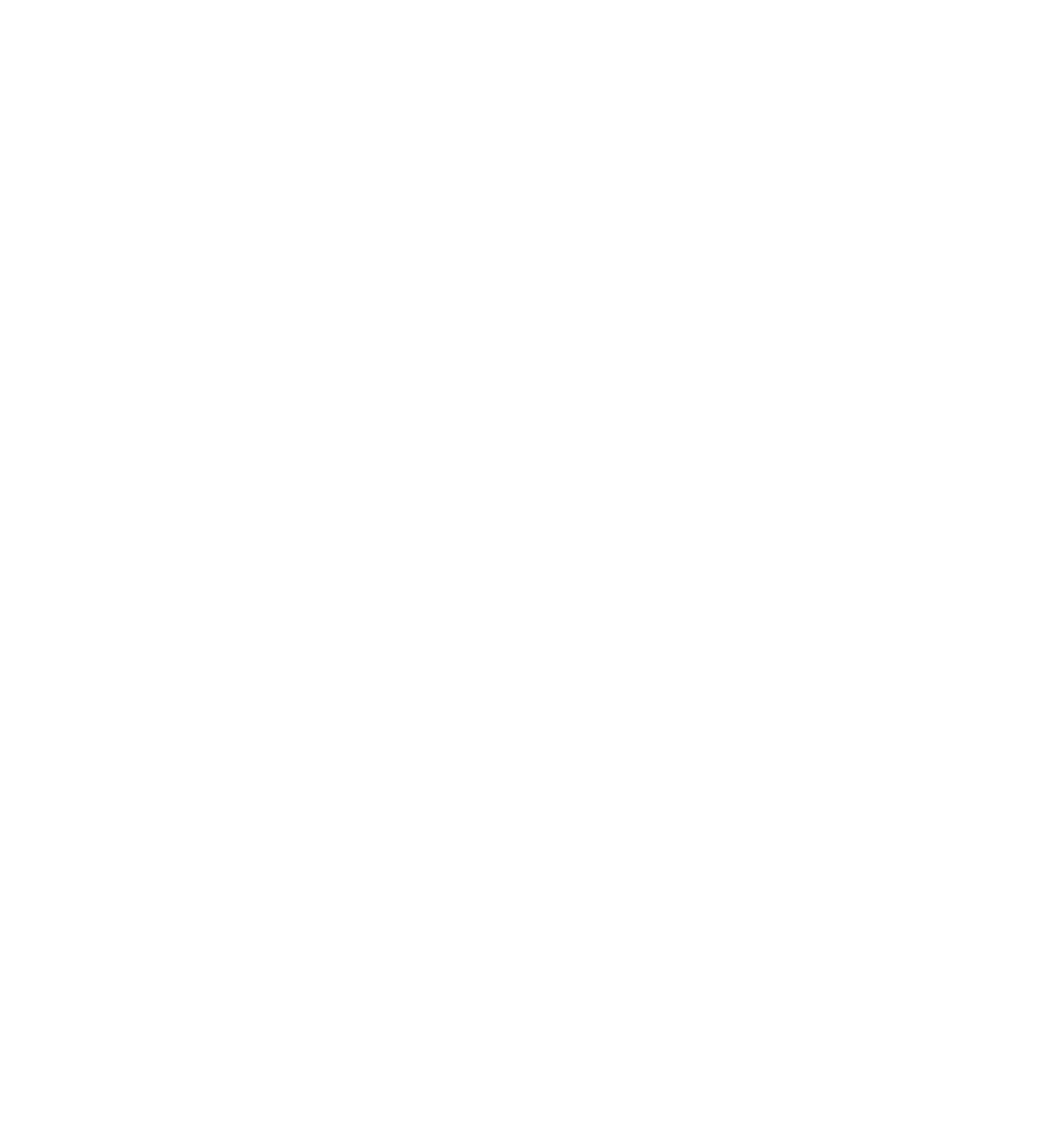
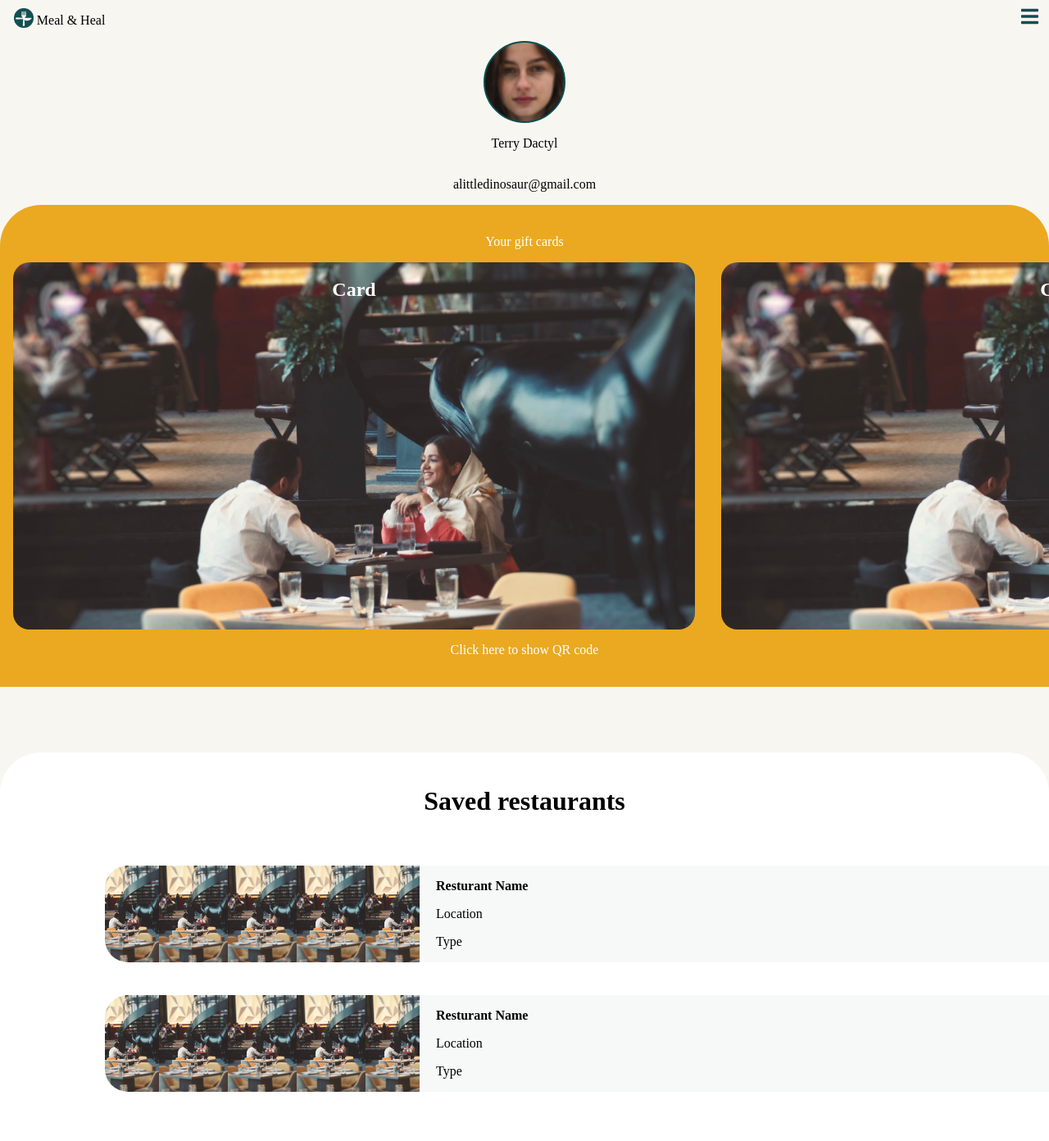
Before and after one commit to Rasmusgit/Team-Coronasaurus-rex-Hack-the-Crisis, a plain HTML site: page site/profile-page.html in a window 1280 px wide. Shown: the whole page at 82% size. Before the commit the page ends 800 px from the top, so only its background shows below. Drawn offline with Linux system fonts and the light colour scheme; a web font is replaced by a local one.

Commit message:
profile page iteration 1

```diff
--- a/site/profile-page.html
+++ b/site/profile-page.html
@@ -0,0 +1,73 @@
+<!DOCTYPE html>
+<html>
+<title>Hack The Crisis</title>
+<meta name="viewport" content="width=device-width, initial-scale=1">
+<link rel="stylesheet" href="https://use.typekit.net/ark2cuj.css">
+<link rel="stylesheet" href="./styles/main.css">
+
+<body class="profile-page">
+    <div class="container">
+        <div class="header">
+            <div class="avatar"></div>
+            <p>Meal & Heal</p>
+            <a href="#" class="menu">
+                <i class="fa fa-bars"></i>
+            </a>
+        </div>
+        <div class="content">
+
+            <div class="profile-header">
+                <div class="profile-header-avatar"></div>
+                <p class="profile-header-name">Terry Dactyl</p>
+                <p class="profile-header-email">alittledinosaur@gmail.com</p>
+            </div>
+            <div class="profile-giftcardsContainer">
+                <p class="profile-giftcardsContainer-title">Your gift cards</p>
+                <div class="profile-giftcardsContainer-scrolling-wrapper">
+                    <div class="card">
+                        <h2>Card</h2>
+                    </div>
+                    <div class="card">
+                        <h2>Card</h2>
+                    </div>
+                    <div class="card">
+                        <h2>Card</h2>
+                    </div>
+                </div>
+                <p class="profile-giftcardsContainer-actionInfo">Click here to show QR code</p>
+            </div>
+
+            <div class="search-area">
+                <h1>Saved restaurants</h1>
+
+                <div class="search-results">
+                    <div class="search-result-item" onclick="location.href='resturant-page.html';">
+                        <div class="search-result-item-img"></div>
+                        <div class="search-result-item-info">
+                            <p class="title">Resturant Name</p>
+                            <p class="location">Location</p>
+                            <p class="type">Type</p>
+                        </div>
+                    </div>
+                    <div class="search-result-item" onclick="location.href='resturant-page.html';">
+                        <div class="search-result-item-img"></div>
+                        <div class="search-result-item-info">
+                            <p class="title">Resturant Name</p>
+                            <p class="location">Location</p>
+                            <p class="type">Type</p>
+                        </div>
+                    </div>
+
+                    <!-- <a class="search-showMoreButton">SUBMIT RESTURANT</a>
+                    <a class="search-showMoreButton">Back to b-rowse</a> -->
+
+                </div>
+
+            </div>
+
+        </div>
+        <script src="./scripts/main.js"></script>
+        <script src="https://cdnjs.cloudflare.com/ajax/libs/font-awesome/5.13.0/js/all.min.js"></script>
+</body>
+
+</html>
--- a/site/styles/main.css
+++ b/site/styles/main.css
@@ -1,5 +1,4 @@
-
-body{
+body {
     padding: 0;
     margin: 0;
     background-color: #F8F6F1;
@@ -9,16 +8,16 @@ body{
     min-height: 100vh;
 }
 
-body.login-page{
-    background-image:linear-gradient(to bottom, rgba(128,128,128,1), rgba(128,128,128,0)), url("../res/images/login-bg.png");
+body.login-page {
+    background-image: linear-gradient(to bottom, rgba(128, 128, 128, 1), rgba(128, 128, 128, 0)), url("../res/images/login-bg.png");
     background-repeat: no-repeat;
     background-size: cover;
 }
 
-.header{
+.header {
     background-color: #F8F6F1;
-    position:fixed;
-    top:0;
+    position: fixed;
+    top: 0;
     left: 0;
     display: flex;
     flex-direction: row;
@@ -28,30 +27,33 @@ body.login-page{
     z-index: 999999999;
     align-content: center;
     justify-self: start;
-
 }
 
-.header p{
+.header p {
     font-size: 1em;
     padding-top: 0;
 }
 
-.resturant-page .header, -login-page .header{
+.resturant-page .header,
+.login-page .header {
     background-color: rgba(0, 0, 0, 0);
     box-shadow: none;
     color: #ffffff;
 }
 
+.profile-page .header {
+    background-color: rgba(0, 0, 0, 0);
+    box-shadow: none;
+}
 
-
-.footer{
+.footer {
     /* margin-top: 10vh; */
     background-color: #ffffff;
     width: 100vw;
     height: 30vh;
 }
 
-.avatar{
+.avatar {
     width: 4vh;
     height: 4vh;
     margin-left: 1vw;
@@ -65,41 +67,39 @@ body.login-page{
     /* border: 2.5px solid #074F51; */
 }
 
-.menu{
+.menu {
     position: absolute;
     right: 0;
-    top:0;
+    top: 0;
     width: 6vh;
     height: 6vh;
     color: #074F51;
     text-decoration: none;
     font-size: 3vh;
     text-align: center;
-
 }
 
-.resturant-page .menu{
+.resturant-page .menu {
     color: #fff;
 }
 
-.menu svg{
-    position:relative;
+.menu svg {
+    position: relative;
     top: calc(50% - 2vh);
 }
 
-.content{
+.content {
     margin-top: 6vh;
     position: relative;
     width: 100%;
     z-index: 0;
 }
 
-.resturant-page .content{
+.resturant-page .content {
     margin-top: 0;
 }
 
-
-.landing-img{
+.landing-img {
     position: relative;
     width: 100%;
     height: 60vh;
@@ -111,15 +111,15 @@ body.login-page{
     z-index: 0;
 }
 
-.resturant-page .landing-img{
+.resturant-page .landing-img {
     background-image: url("../res/images/food-img.jpg");
     opacity: 1;
-    border-bottom-right-radius:120px;
+    border-bottom-right-radius: 120px;
     height: 50vh;
     background-repeat: no-repeat;
 }
 
-.landing-text{
+.landing-text {
     position: absolute;
     top: 20vh;
     left: 0;
@@ -132,16 +132,17 @@ body.login-page{
     z-index: 0;
 }
 
-.instructions{
+.instructions {
     margin-top: 10vh;
     width: 100%;
 }
 
-.instructions h1{
+.instructions h1 {
     text-align: center;
     color: #074F51;
 }
-.instructions-list{
+
+.instructions-list {
     width: 80%;
     margin-left: auto;
     margin-right: auto;
@@ -149,61 +150,63 @@ body.login-page{
     flex-direction: column;
 }
 
-.instructions-list-item{
+.instructions-list-item {
     width: 100%;
     display: grid;
     grid-template-columns: 1fr 3fr;
     column-gap: 4vw;
 }
 
-.title{
+.title {
     font-weight: bold;
 }
 
-
-.step{
+.step {
     background-position: center;
     background-repeat: no-repeat;
     background-size: cover;
 }
 
-.step1{
+.step1 {
     background-image: url("../res/images/step1.png");
 }
 
-.step2{
+.step2 {
     background-image: url("../res/images/step2.png");
 }
 
-.step3{
+.step3 {
     background-image: url("../res/images/step3.png");
 }
 
-textarea:focus, input:focus, select:focus{
+textarea:focus,
+input:focus,
+select:focus {
     outline: none;
 }
 
-.search-area{
+.search-area {
     margin-top: 10vh;
     background-color: #ffffff;
     width: 100%;
     padding-top: 20px;
     padding-bottom: 20px;
     height: auto;
-    border-top-left-radius:50px;
-    border-top-right-radius:50px;
+    border-top-left-radius: 50px;
+    border-top-right-radius: 50px;
     text-align: center;
 }
 
-.search-area-content{
+.search-area-content {
     width: 80%;
     margin-left: auto;
     margin-right: auto;
-
-
 }
 
-.search-area-content input:first-child, input[type=email], input[type=text],input[type=password] {
+.search-area-content input:first-child,
+input[type=email],
+input[type=text],
+input[type=password] {
     width: 100%;
     color: #074F51;
     height: 35px;
@@ -213,8 +216,7 @@ textarea:focus, input:focus, select:focus{
     text-indent: 20px;
 }
 
-
-.search-results{
+.search-results {
     margin-top: 5vh;
     margin-bottom: 5vh;
     width: 100%;
@@ -223,79 +225,78 @@ textarea:focus, input:focus, select:focus{
     row-gap: 20px;
 }
 
-.search-result-item{
+.search-result-item {
     margin-top: 20px;
     display: grid;
     grid-template-columns: 1fr 2fr;
-    background-color: rgba(7,79,81, 0.03);
+    background-color: rgba(7, 79, 81, 0.03);
     margin-left: 10%;
-    width:90%;
-    border-top-left-radius:28px;
-    border-bottom-left-radius:28px;
+    width: 90%;
+    border-top-left-radius: 28px;
+    border-bottom-left-radius: 28px;
     overflow: hidden;
     text-align: left;
 }
 
-.search-result-item-img{
+.search-result-item-img {
     background-image: url("../res/images/resturant.jpg");
     background-position: center;
     background-size: contain;
 }
 
-.search-result-item-info{
+.search-result-item-info {
     padding-left: 20px;
 }
 
-.search-showMoreButton{
-    display:inline-block;
-    padding:0.4em 1.2em;
-    margin:0 0.3em 0.3em 0;
-    border-radius:2em;
+.search-showMoreButton {
+    display: inline-block;
+    padding: 0.4em 1.2em;
+    margin: 0 0.3em 0.3em 0;
+    border-radius: 2em;
     box-sizing: border-box;
-    text-decoration:none;
-    color:#FFFFFF;
-    background-color:#EBA921;
-    text-align:center;
+    text-decoration: none;
+    color: #FFFFFF;
+    background-color: #EBA921;
+    text-align: center;
     transition: all 0.2s;
 }
 
-.resturant-details-container-buybox-buyGiftCardButton{
-    display:inline-block;
-    padding:0.6em 1.2em;
-    border-radius:2em;
+.resturant-details-container-buybox-buyGiftCardButton {
+    display: inline-block;
+    padding: 0.6em 1.2em;
+    border-radius: 2em;
     box-sizing: border-box;
-    text-decoration:none;
-    color:#FFFFFF;
-    background-color:#E96852;
-    text-align:center;
+    text-decoration: none;
+    color: #FFFFFF;
+    background-color: #E96852;
+    text-align: center;
     transition: all 0.2s;
     font-size: 1.4em;
     position: absolute;
-    bottom:-1em;
+    bottom: -1em;
     left: 2em;
     right: 2em;
 }
 
-
-.login-container-submitButton{
-    display:inline-block;
-    padding:0.6em 1.2em;
-    border-radius:2em;
+.login-container-submitButton {
+    display: inline-block;
+    padding: 0.6em 1.2em;
+    border-radius: 2em;
     box-sizing: border-box;
-    text-decoration:none;
-    color:#FFFFFF;
-    background-color:#FBBD9E;
-    text-align:center;
+    text-decoration: none;
+    color: #FFFFFF;
+    background-color: #FBBD9E;
+    text-align: center;
     transition: all 0.2s;
     font-size: 1.4em;
     position: absolute;
-    bottom:-1em;
+    bottom: -1em;
     left: 2em;
     right: 2em;
     border: none;
 }
 
-.resturant-details-container{
+.resturant-details-container {
     width: 80%;
     margin-left: auto;
     margin-right: auto;
@@ -303,25 +304,26 @@ textarea:focus, input:focus, select:focus{
     flex-direction: column;
 }
 
-.resturant-details-container-info{
+.resturant-details-container-info {
     padding-bottom: 1em;
 }
 
-.resturant-details-container-info-title{
+.resturant-details-container-info-title {
     font-size: 1.8em;
     margin-top: 0.6em;
     margin-bottom: 0.2em;
 }
 
-.resturant-details-container-info-location{
+.resturant-details-container-info-location {
     display: inline;
 }
 
-.resturant-details-container-info-type{
+.resturant-details-container-info-type {
     display: inline;
 }
 
-.resturant-details-container-buybox, .login-container{
+.resturant-details-container-buybox,
+.login-container {
     width: calc(80% - 2em);
     padding: 1em;
     padding-bottom: 3em;
@@ -329,12 +331,12 @@ textarea:focus, input:focus, select:focus{
     margin-right: auto;
     display: flex;
     flex-direction: column;
-    background-color: rgba(7,79,81, 0.08);
-    border-radius:25px;
+    background-color: rgba(7, 79, 81, 0.08);
+    border-radius: 25px;
     position: relative;
 }
 
-.login-container{
+.login-container {
     position: absolute;
     top: 15vh;
     left: 0;
@@ -342,7 +344,7 @@ textarea:focus, input:focus, select:focus{
     background-color: #F8F6F1;
 }
 
-.resturant-details-container-buybox-pricecontrol{
+.resturant-details-container-buybox-pricecontrol {
     display: flex;
     flex-direction: row;
     justify-content: space-between;
@@ -351,10 +353,9 @@ textarea:focus, input:focus, select:focus{
     background-color: #ffffff;
     height: 32px;
     padding: 4px;
-
 }
 
-.resturant-details-container-buybox-pricecontrol a{
+.resturant-details-container-buybox-pricecontrol a {
     background: #074F51;
     text-align: center;
     width: 32px;
@@ -365,13 +366,13 @@ textarea:focus, input:focus, select:focus{
     vertical-align: middle;
     color: white;
     text-decoration: none
-
 }
 
 .resturant-details-container-buybox-pricecontrol a span {
     display: inline-block;
     vertical-align: middle;
 }
+
 .resturant-details-container-buybox-pricecontrol a:after {
     content: '';
     display: inline-block;
@@ -379,7 +380,7 @@ textarea:focus, input:focus, select:focus{
     height: 100%;
 }
 
-.donation-selector{
+.donation-selector {
     width: 100%;
     background-color: #ffffff;
     color: #074F51;
@@ -391,101 +392,60 @@ textarea:focus, input:focus, select:focus{
     margin-top: 1em;
 }
 
-.login-container form input{
+.login-container form input {
     margin-top: 1em;
 }
 
-
-
-
-.switch {
-    position: relative;
-    height: 26px;
+.profile-header {
     width: 100%;
-    margin: 20px auto;
-    background: #ffffff;
-    border-radius: 2em;
     display: flex;
-    flex-direction: row;
+    flex-direction: column;
+    text-align: center;
 }
 
-  .switch-label {
-    position: relative;
-    z-index: 2;
-    float: left;
-    line-height: 26px;
-    font-size: 11px;
-    color: rgba(255, 255, 255, 0.35);
-    text-align: center;
-    text-shadow: 0 1px 1px rgba(0, 0, 0, 0.45);
-    cursor: pointer;
-  }
-  .switch-label:active {
-    font-weight: bold;
+.profile-header-avatar {
+    width: 12vh;
+    height: 12vh;
+    margin-left: auto;
+    margin-right: auto;
+    margin-top: 0.2vh;
+    box-sizing: content-box;
+    background-position: center;
+    background-repeat: no-repeat;
+    background-size: cover;
+    border-radius: 50%;
+    display: inline-block;
+    border: 2.5px solid #074F51;
+    background-image: url("../res/images/person.jpg");
 }
 
-  .switch-label-off {
-    padding-left: 2px;
+.profile-giftcardsContainer {
+    width: 100%;
+    background-color: #EBA921;
+    padding-top: 20px;
+    padding-bottom: 20px;
+    height: auto;
+    border-top-left-radius: 50px;
+    border-top-right-radius: 50px;
+    text-align: center;
+    color: #ffffff;
 }
 
-  .switch-label-on {
-    padding-right: 2px;
+.profile-giftcardsContainer-scrolling-wrapper {
+    display: flex;
+    flex-wrap: nowrap;
+    overflow-x: auto;
+    -webkit-overflow-scrolling: touch;
 }
 
-
-  .switch-input {
-    display: none;
+.card {
+    width: 65vw;
+    height: 35vw;
+    margin-left: 1em;
+    margin-right: 1em;
+    flex: 0 0 auto;
+    background-image: url("../res/images/resturant.jpg");
+    background-position: center;
+    background-size: cover;
+    border-radius: 20px;
 }
-  .switch-input:checked + .switch-label {
-    font-weight: bold;
-    color: rgba(0, 0, 0, 0.65);
-    text-shadow: 0 1px rgba(255, 255, 255, 0.25);
-    -webkit-transition: 0.15s ease-out;
-    -moz-transition: 0.15s ease-out;
-    -ms-transition: 0.15s ease-out;
-    -o-transition: 0.15s ease-out;
-    transition: 0.15s ease-out;
-    -webkit-transition-property: color, text-shadow;
-    -moz-transition-property: color, text-shadow;
-    -ms-transition-property: color, text-shadow;
-    -o-transition-property: color, text-shadow;
-    transition-property: color, text-shadow;
-  }
-  .switch-input:checked + .switch-label-on ~ .switch-selection {
-    left: 50%;
-    /* Note: left: 50%; doesn't transition in WebKit */
-  }
-
-  .switch-selection {
-    position: absolute;
-    z-index: 1;
-    top: 2px;
-    left: 2px;
-    display: block;
-    width: 58px;
-    height: 22px;
-    border-radius: 3px;
-    background-color: #65bd63;
-    background-image: -webkit-gradient(linear, left top, left bottom, color-stop(0%, #9dd993), color-stop(100%, #65bd63));
-    background-image: -webkit-linear-gradient(top, #9dd993, #65bd63);
-    background-image: -moz-linear-gradient(top, #9dd993, #65bd63);
-    background-image: -ms-linear-gradient(top, #9dd993, #65bd63);
-    background-image: -o-linear-gradient(top, #9dd993, #65bd63);
-    background-image: linear-gradient(top, #9dd993, #65bd63);
-    -webkit-box-shadow: inset 0 1px rgba(255, 255, 255, 0.5), 0 0 2px rgba(0, 0, 0, 0.2);
-    box-shadow: inset 0 1px rgba(255, 255, 255, 0.5), 0 0 2px rgba(0, 0, 0, 0.2);
-    -webkit-transition: left 0.15s ease-out;
-    -moz-transition: left 0.15s ease-out;
-    -ms-transition: left 0.15s ease-out;
-    -o-transition: left 0.15s ease-out;
-    transition: left 0.15s ease-out;
-  }
-  .switch-blue .switch-selection {
-    background-color: #3aa2d0;
-    background-image: -webkit-gradient(linear, left top, left bottom, color-stop(0%, #4fc9ee), color-stop(100%, #3aa2d0));
-    background-image: -webkit-linear-gradient(top, #4fc9ee, #3aa2d0);
-    background-image: -moz-linear-gradient(top, #4fc9ee, #3aa2d0);
-    background-image: -ms-linear-gradient(top, #4fc9ee, #3aa2d0);
-    background-image: -o-linear-gradient(top, #4fc9ee, #3aa2d0);
-    background-image: linear-gradient(top, #4fc9ee, #3aa2d0);
-  }
```
Lines whose indentation alone changed are shown as unchanged.
